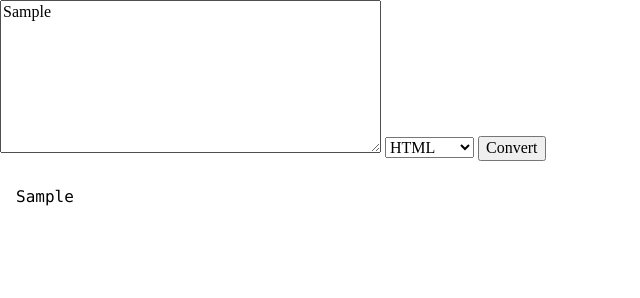
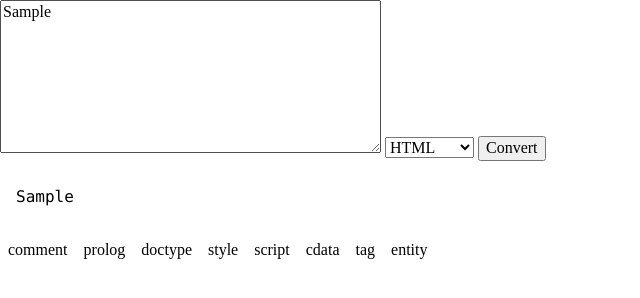
Before and after one commit to richardkalehoff/syntax-re-highlighter, a website: page index.html in a window 1280 px wide. Both pictures are taken after typing "Sample" into the empty fields and a click on the button "Convert". Shown: the whole page, without its empty margins (0-640 px from the left). Drawn offline with nearby package versions, Linux system fonts and the light colour scheme.

Commit message:
extract tokens from selected Prism.languages

```diff
--- a/css/main.css
+++ b/css/main.css
@@ -1,3 +1,8 @@
 pre[class*="language-"] {
     background: none;
 }
+
+.prismToken {
+    cursor: pointer;
+    margin: 0.5em;
+}
--- a/js/main.js
+++ b/js/main.js
@@ -6,6 +6,7 @@
     var languagePicker = document.querySelector('#language');
     var codeContainer = document.querySelector('#codeContainer');
     var language;
+    var tokenHtml;
 
     convertBtn.addEventListener('click', function () {
         language = getLanguage( languagePicker );
@@ -15,6 +16,12 @@
         codeContainer.innerHTML = code; convertSource(sourceContainer.value, language);
 
         Prism.highlightElement(codeContainer);
+
+        tokenHtml = Object.keys(Prism.languages[language])
+            .map(token => `<span class="prismToken">${token}</span>`)
+            .join('');
+
+        codeContainer.parentElement.insertAdjacentHTML('afterend', `<p>${tokenHtml}</p>`);
     });
 
     function getLanguage( el ) {
```
